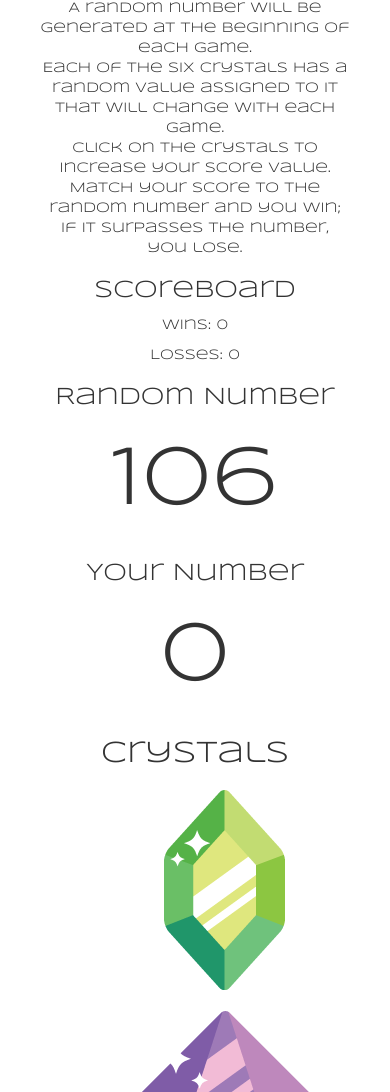
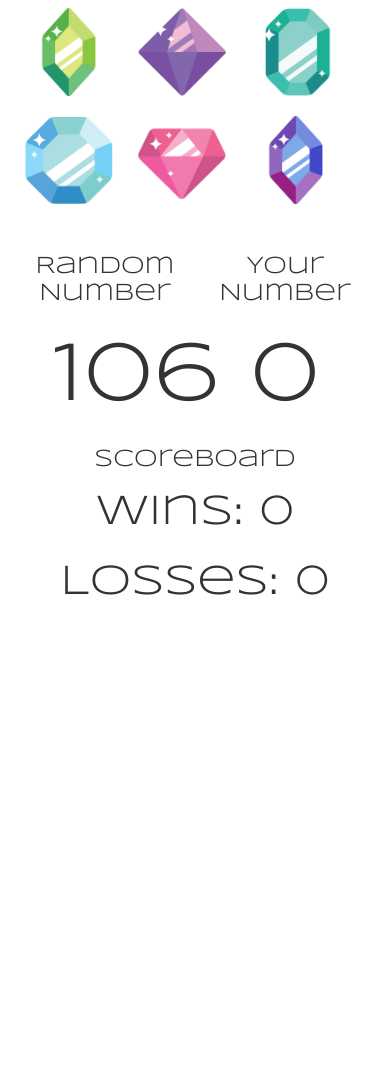
Before and after one commit to krisxcrash/krisxcrash.github.io, a plain HTML site: page portfolio/crystal_collector/index.html in a window 390 px wide. Shown: the part 384-1476 px from the top of the page. After the commit the page ends 1007 px from the top, so only its background shows below. Drawn offline with nearby package versions, Linux system fonts and the light colour scheme.

Commit message:
updated css for train scheduler, updated css and html on crystal collector - removed instructions

```diff
--- a/portfolio/crystal_collector/assets/css/style.css
+++ b/portfolio/crystal_collector/assets/css/style.css
@@ -66,6 +66,7 @@ img:hover {
 
 #scoreboard {
 	text-align: center;
+	font-size: 3em;
 }
 
 /* MEDIA QUERIES */
@@ -84,7 +85,12 @@ img:hover {
 
 @media screen and (max-width: 640px) {
 	#crystals {
-	margin: 0 55px;
+		margin: 0 auto;
+		align-content: center;
+	}
+	img {
+		width: 50%;
+		height: 50%;
 	}
 }
 
@@ -93,6 +99,11 @@ img:hover {
 		padding: 100px 25px;
 	}
 	#crystals {
-	margin: 0 100px;
+		margin: 0 auto;
+		align-content: center;
+	}
+	img {
+		width: 30%;
+		height: 30%;
 	}
 }
--- a/portfolio/crystal_collector/index.html
+++ b/portfolio/crystal_collector/index.html
@@ -24,33 +24,7 @@
 	</div>
 </section>
 <section>
-	<div class="col-md-6">
-		<h2>Game Rules</h2>
-		<p class="rules">
-			A random number will be generated at the beginning of each game.<br/>
-			Each of the six crystals has a random value assigned to it that will change with each game. <br/>
-			Click on the crystals to increase your score value.<br/>
-			Match your score to the random number and you win; if it surpasses the number, you lose.
-		</p>
-		<div class="col-md-12">
-			<h3 id=>Scoreboard</h3>
-			<div id="scoreboard">
 
-			</div>
-		</div>
-		<div class="col-md-6">
-			<h3>Random Number</h3>
-				<div id="randNumber">
-				</div>
-		</div>
-		<div class="col-md-6">
-			<h3>Your Number</h3>
-				<div id="uNumber">
-
-				</div>
-		</div>
-
-	</div>
 	<div class="col-md-6">
 		<h2>Crystals</h2>
 	<div id="crystals">
@@ -61,6 +35,35 @@
 		<img src="assets/images/crystal_5.png" class= "gems" id="gem5" alt="gemstone">
 		<img src="assets/images/crystal_6.png" class= "gems" id="gem6" alt="gemstone">
 	</div>
+	</div>
+
+	<div class="col-md-6">
+		<div class="col-md-6 col-sm-6 col-xs-6">
+			<h3>Random Number</h3>
+				<div id="randNumber">
+				</div>
+		</div>
+		<div class="col-md-6 col-sm-6 col-xs-6">
+			<h3>Your Number</h3>
+				<div id="uNumber">
+
+				</div>
+		</div>
+		<div class="col-md-12">
+			<h3>Scoreboard</h3>
+			<div id="scoreboard">
+
+			</div>
+		</div>
+		<h2 style= "display:none">Game Rules</h2>
+		<p class="rules" style= "display:none">
+			A random number will be generated at the beginning of each game.<br/>
+			Each of the six crystals has a random value assigned to it that will change with each game. <br/>
+			Click on the crystals to increase your score value.<br/>
+			Match your score to the random number and you win; if it surpasses the number, you lose.
+		</p>
+
+
 	</div>
 </section>
 
```
Also changed, not shown: portfolio/train_scheduler/assets/style.css (+17 -3 lines).
